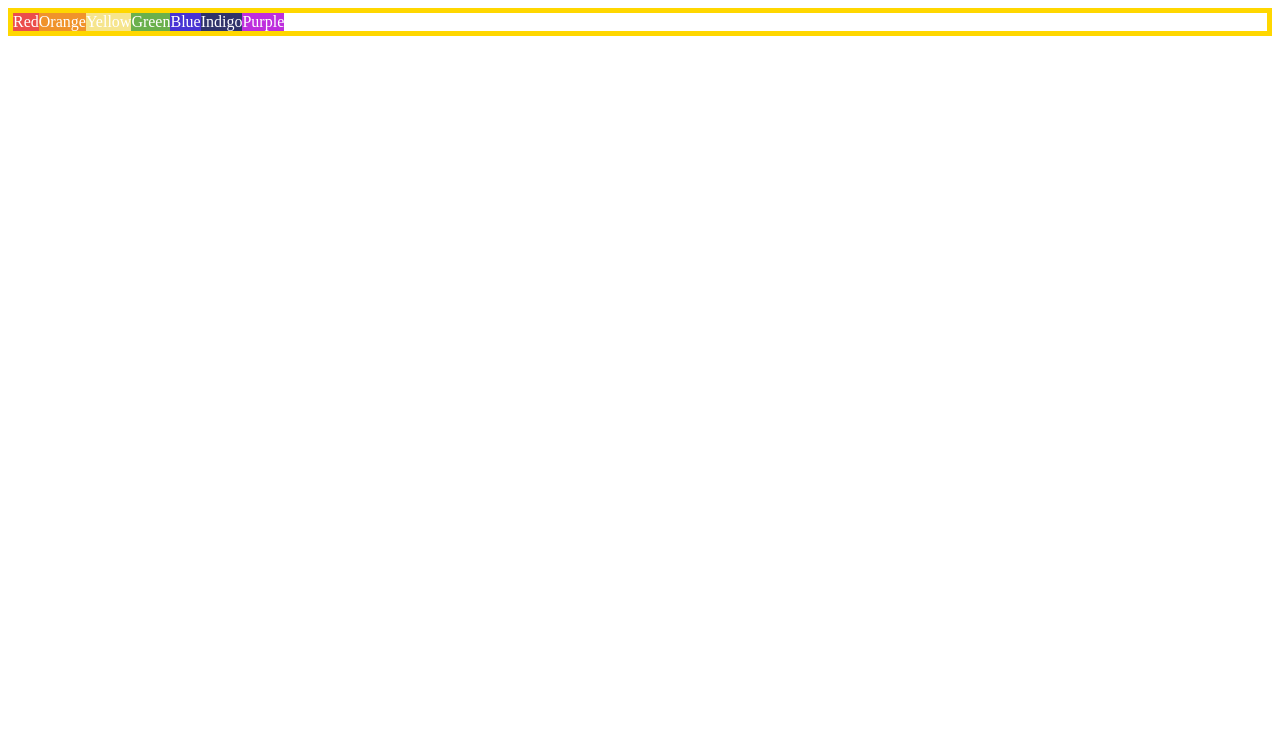
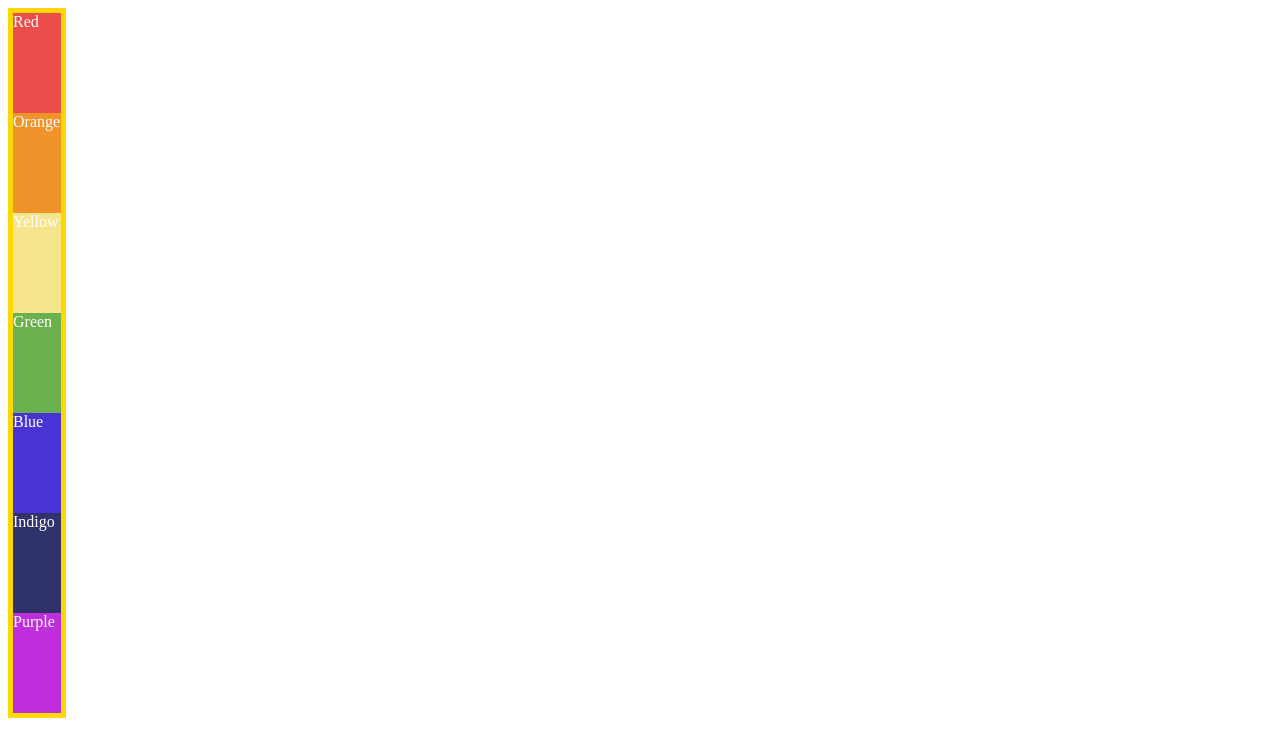
Before and after one commit to Jimcl6/WEB-DEVELOPMENT-REFRESH, a plain HTML site: page 9.1 Flex Direction/index.html in a window 1280 px wide. Drawn offline with Linux system fonts and the light colour scheme.

Commit message:
completed flex direction challenge

```diff
--- a/9.1 Flex Direction/index.html
+++ b/9.1 Flex Direction/index.html
@@ -14,12 +14,18 @@
       color: white;
       border: 5px solid gold;
       display: flex;
+      flex-direction: column;
+      width: 3rem;
     }
 
     /*
-Select all the elements that are the direct
-children of the .container class.
+    Select all the elements that are the direct
+    children of the .container class.
     */
+
+    .container div {
+      flex-basis: 100px;
+    }
 
     .red {background-color: #eb4d4b;}
     .orange {background-color: #f0932b;}
```
